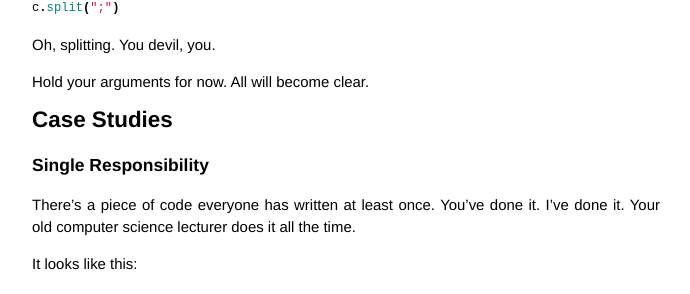
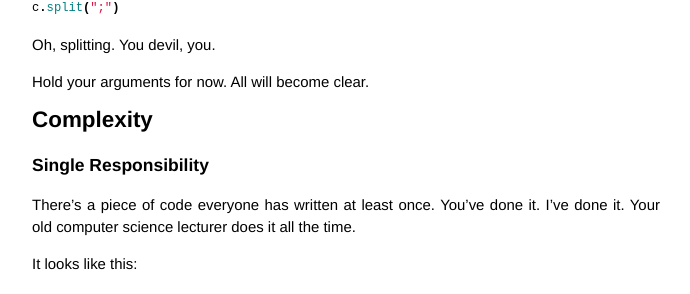
Before and after one commit to SamirTalwar/talks, a Jekyll site: the page built from index.md, in a window 1280 px wide and 900 px high, scrolled down 1726 px. Shown: the part 153-447 px from the top of the window, without its empty margins (294-984 px from the left). Built offline with Jekyll 4.4.1, drawn with Linux system fonts in a browser that asks for light colours; Markdown is read by kramdown in place of the engine named in the settings; comment, search, counter and statistics services are not loaded; some of the changed text lies outside the part shown.

Commit message:
New headers.

```diff
--- a/index.md
+++ b/index.md
@@ -99,7 +99,7 @@ Oh, splitting. You devil, you.
 
 Hold your arguments for now. All will become clear.
 
-## Case Studies
+## Complexity
 
 ### Single Responsibility
 
```
Also changed, not shown: other parts of index.md (+3 -1 lines).
